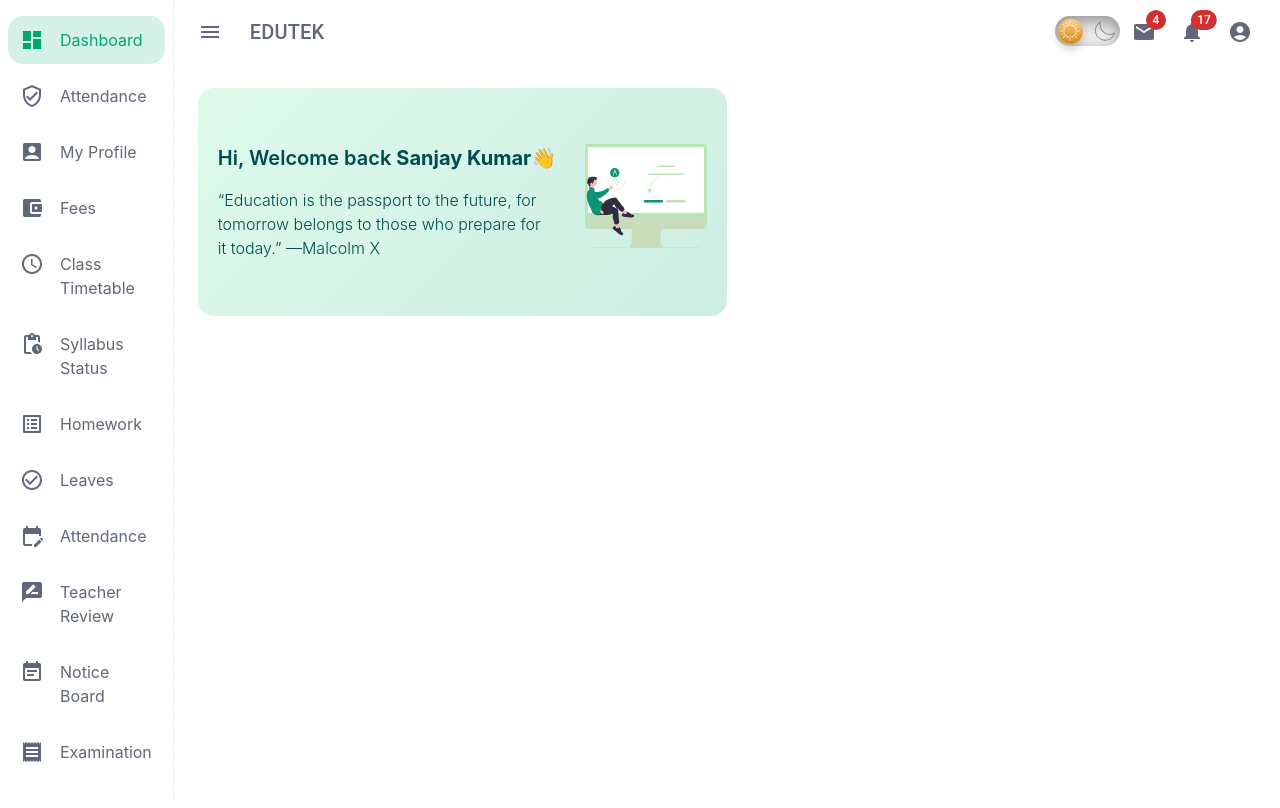
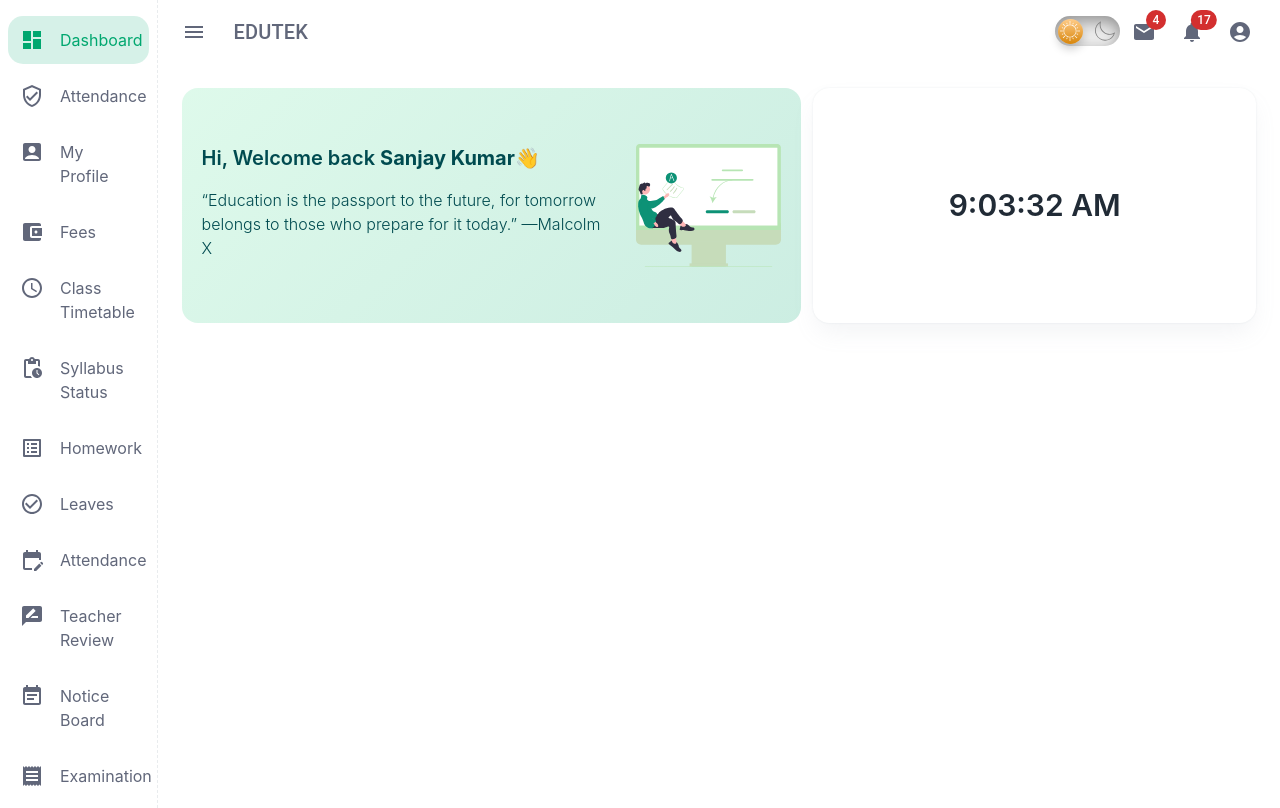
Before and after one commit to sanjayKumar-dev/edutek, a React (Create React App) app: page / in a window 1280 px wide. Built offline with nearby package versions, Linux system fonts and the light colour scheme.

Commit message:
Added the day Info along with clock

```diff
--- /dev/null
+++ b/src/component/dayInfo/DayInfo.css
@@ -0,0 +1,3 @@
+.dayinfo-container {
+  height: 100%;
+}
--- /dev/null
+++ b/src/component/dayInfo/DayInfo.jsx
@@ -0,0 +1,27 @@
+import React, { useEffect, useState } from 'react'
+import './DayInfo.css'
+
+const DayInfo = () => {
+    const [currentTime, setCurrentTime] = useState(new Date());
+
+    useEffect(() => {
+        const timerID = setInterval(() => tick(), 1000);
+
+        return function cleanup() {
+            clearInterval(timerID);
+        };
+    });
+
+    function tick() {
+        setCurrentTime(new Date());
+    }
+    return (
+        <div className='dayinfo-container flex justify-center items-center'>
+            <div>
+                <h1 className='text-3xl font-semibold'>{currentTime.toLocaleTimeString()}</h1>
+            </div>
+        </div>
+    )
+}
+
+export default DayInfo
--- a/src/component/student/Student.jsx
+++ b/src/component/student/Student.jsx
@@ -1,11 +1,21 @@
 import React from 'react'
 import './Student.css'
 import WelcomeCard from './WelcomeCard'
+import DayInfo from '../dayInfo/DayInfo'
 
 const Student = () => {
     return (
         <div>
-            <WelcomeCard />
+            <div className='flex'>
+                <div className='w-7/12'>
+                    <WelcomeCard />
+                </div>
+                <div className='w-5/12 ms-3 card-container '>
+                    <DayInfo />
+                </div>
+            </div>
+
+
         </div>
     )
 }
--- a/src/component/student/WelcomeCard.jsx
+++ b/src/component/student/WelcomeCard.jsx
@@ -5,7 +5,7 @@ import logo from '../assets/student-dashboard.svg'
 const WelcomeCard = () => {
     const { userName, qoutesOfDay } = useContext(userContext)
     return (
-        <div className='student-card py-14 px-5 w-6/12 flex justify-between'>
+        <div className='student-card py-14 px-5 flex justify-between'>
             <div className='text-xl font-semibold w-9/12'>
                 Hi, Welcome back <span className='font-bold'>{userName}</span>👋
                 <p className='text-base font-light pe-8 mt-4'>{qoutesOfDay}</p>
--- a/src/index.css
+++ b/src/index.css
@@ -9,6 +9,10 @@
   --icon_color: #61677a;
   /* --header_shadow: rgba(149, 157, 165, 0.2) 0px 8px 24px; */
   --header_shadow: none;
+  --card_background: rgb(255, 255, 255);
+  --card_text_color: rgb(33, 43, 54);
+  --card-shadow: rgba(145, 158, 171, 0.2) 0px 0px 2px 0px,
+    rgba(145, 158, 171, 0.12) 0px 12px 24px -4px;
 }
 
 /* box-shadow:  */
@@ -20,6 +24,10 @@
   --icon_color: #b4b4b8;
   /* --header_shadow: rgba(149, 157, 165, 0.2) 0px 4px 24px; */
   --header_shadow: none;
+  --card_background: rgb(33, 43, 54);
+  --card_text_color: rgb(255, 255, 255);
+  --card-shadow: rgba(0, 0, 0, 0.2) 0px 0px 2px 0px,
+    rgba(0, 0, 0, 0.12) 0px 12px 24px -4px;
 }
 
 * {
@@ -60,3 +68,10 @@ body {
   box-shadow: var(--header_shadow);
   width: 100%;
 }
+
+.card-container {
+  background-color: var(--card_background);
+  border-radius: 16px;
+  box-shadow: var(--card-shadow);
+  color: var(--card_text_color);
+}
```
